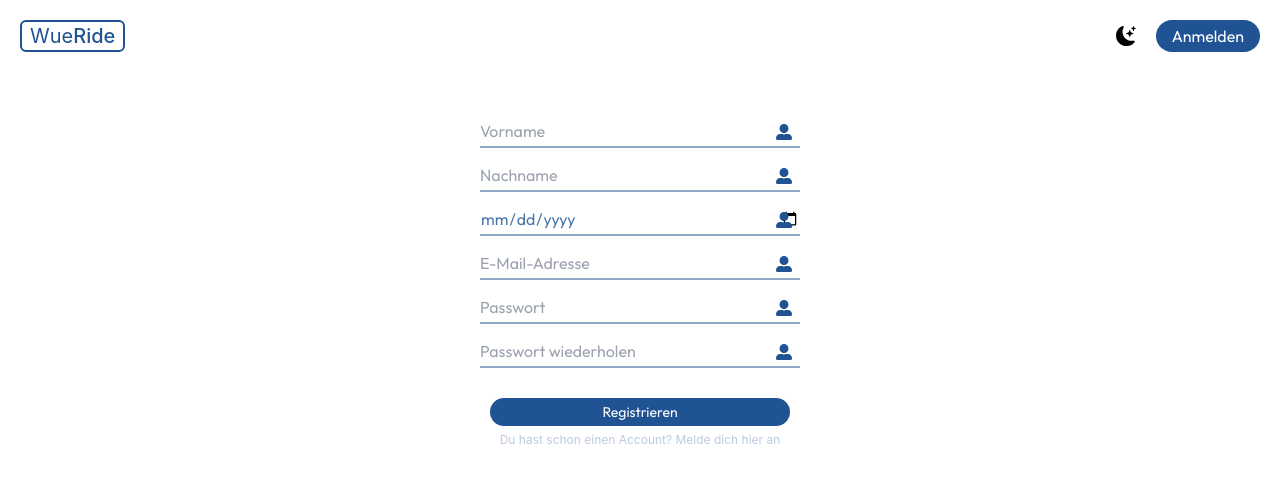
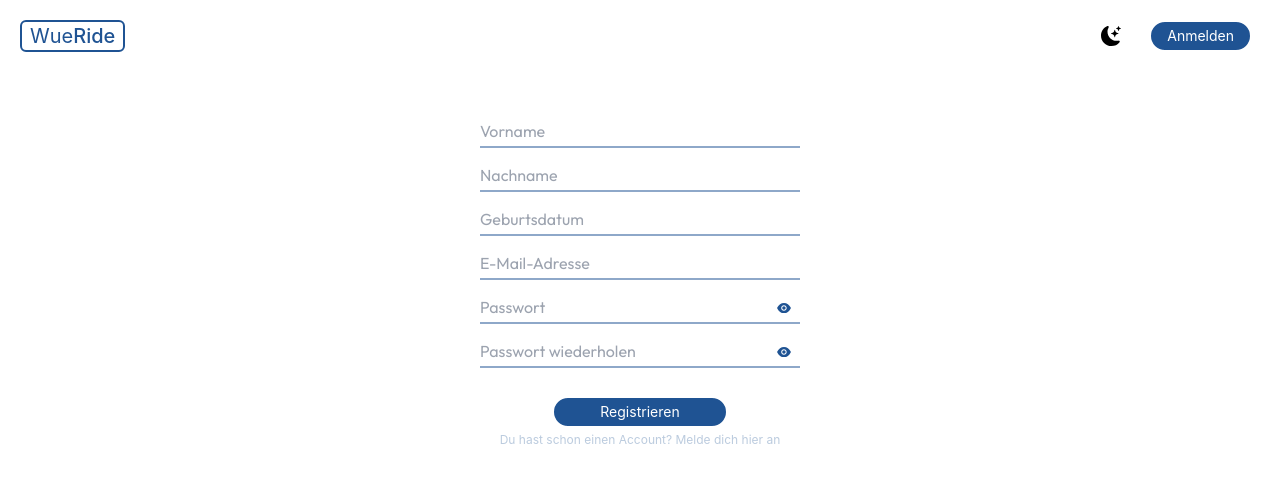
Before and after one commit to GG8000/wueride, a Next.js app: page /registration in a window 1280 px wide. Shown: the top 482 px of the page. Built offline with nearby package versions, Linux system fonts and the light colour scheme.

Commit message:
btn class, handleFunc, test min-h-screen

```diff
--- a/components/button.js
+++ /dev/null
@@ -1,49 +0,0 @@
-import Link from 'next/link';
-
-export default function Button(props) {
-
-    if(props.appearance == "primary") {
-        return(
-            <div className='font-outfit'>
-                 <Link href={props.linkTo}>
-                    <div className='bg-white border-white border-2 text-primary text-center text-sm px-4 py-1 rounded-full w-30 mx-2'>
-                        {props.text}
-                    </div>
-                </Link>
-            </div>
-        )
-    } else if (props.appearance == "secondary") {
-        return(
-            <div className='font-outfit'>
-                 <Link href={props.linkTo}>
-                    <div className='bg-primary border-white border-2 text-white text-sm px-4 py-1 rounded-full w-30 mx-2'>
-                        {props.text}
-                    </div>
-                </Link>
-            </div>
-        )
-    } else if(props.appearance =="nav-prime") {
-        return(
-            <div className='font-outfit'>
-                <a href={props.linkTo}>
-                    <div className='bg-primary text-white px-4 py-1 rounded-full'>
-                        {props.text}
-                    </div>
-                </a>
-            </div>
-        )
-    } else if(props.appearance == "nav-sec") {
-        return(
-            <div>
-                <Link href={props.linkTo}>
-                    <div className='bg-primary border-white border-2 text-white text-sm px-4 py-1 rounded-full w-1/2 mx-2'>
-                        {props.text}
-                    </div>
-                </Link>
-            </div>
-        )
-    }
-
-
-
-};
--- a/components/navbar.js
+++ b/components/navbar.js
@@ -1,15 +1,14 @@
 import {BsFillMoonStarsFill} from 'react-icons/bs';
-import Button from '../components/button';
 import Link from 'next/link';
 
 export default function NavBar() {
     return(
         <nav className='bg-white pt-5 pb-3 mb-1 flex justify-between px-5 sticky top-0 z-10'>
             <Link href="/">
-                <div className='flex text-primary border-2 px-2 rounded-md'>
-                    <h1 className='text-xl'>Wue</h1>
-                    <h1 className='text-xl font-medium'>Ride</h1>
-                </div>
+                    <div className='flex hover:bg-opacity-10 hover:bg-primary text-primary border-2 px-2 rounded-md '>
+                        <h1 className='text-xl'>Wue</h1>
+                        <h1 className='text-xl font-medium'>Ride</h1>
+                    </div>
             </Link>
 
 
@@ -18,7 +17,9 @@ export default function NavBar() {
                     <BsFillMoonStarsFill />
                 </li>
                 <li>
-                    <Button text="Anmelden" appearance="nav-prime" linkTo="signup"/>
+                    <Link href="/signup">
+                        <button className="btn--secondary"> Anmelden</button>
+                        </Link>
                 </li>
             </ul>
         </nav>
--- a/components/testimonials_card.jsx
+++ /dev/null
@@ -1,13 +0,0 @@
-import Image from "next/image";
-
-export default function TestiCard() {
-    return(
-        <div className=" bg-gradient-to-b from-primary to-white w-70 h-40  mx-auto rounded-lg">
-            <div className="flex-row">
-            <Image className='py-3 mx-auto' src="/../public/profile_pics/Person_2.png" alt = "Profile" width="50" height="50"/>
-            <Image className='mx-auto' src="/../public/Bewertung.png" alt = "stars" width="50" height="10"/>
-            <p className="text-primary text-xs text-center px-5 py-4 ">Top App. Könnte etwas schöner designt sein. Sonst alles super. Empfehle sie gerne weiter.</p>
-            </div>
-        </div>
-    )
-};
--- a/components/textfield.jsx
+++ b/components/textfield.jsx
@@ -6,7 +6,7 @@ import { useState } from 'react';
 
 
 //props: id type label placeholder width
-export default function TextField({id, type, label, icon}) {
+export default function TextField({id, type, label, icon, onChange}) {
 
     const [showPassword, setShowPassword] = useState(false);
 
@@ -31,12 +31,11 @@ export default function TextField({id, type, label, icon}) {
 
             break;
         default:
-            icon = <FaUserAlt/>
+            icon = <></>
             break;
     }
 
-
-
+    if(type == "date") {
         return(
             <div>
                 <div className="flex justify-center font-outfit">
@@ -44,7 +43,7 @@ export default function TextField({id, type, label, icon}) {
                         <button onClick={togglePassword} className='text-primary absolute right-2 top-2 '>
                             {icon}
                         </button>
-                    <input type={type} className='form-control
+                        <input type="text" className='form-control
                         block
                         py-1.5
                         w-full
@@ -53,10 +52,41 @@ export default function TextField({id, type, label, icon}) {
                         text-primary
                         focus:text-primary
                         bg-white bg-clip-padding
-                    border-b-2 border-primary border-opacity-50' id={id} placeholder={label}/>
-
+                        border-b-2 border-primary border-opacity-50'
+                         id={id} placeholder={label}
+                        onChange={(e) => console.log(e.target.value)}
+                        onFocus={(e) => (e.target.type = "date")}
+                        onBlur={(e) => (e.target.type = "text")}/>
                     </div>
                 </div>
             </div>
         )
+    } else {
+        return(
+            <div>
+                <div className="flex justify-center font-outfit">
+                    <div className="form-floating mb-3 w-80 relative">
+                        <button onClick={togglePassword} className='text-primary absolute right-2 top-2 '>
+                            {icon}
+                        </button>
+                        <input onChange={onChange} type={type} className='form-control
+                        block
+                        py-1.5
+                        w-full
+                        h-8
+                        text-opacity-80
+                        text-primary
+                        focus:text-primary
+                        bg-white bg-clip-padding
+                        border-b-2 border-primary border-opacity-50'
+                         id={id} placeholder={label}/>
+                    </div>
+                </div>
+            </div>
+        )
+    }
+
+
+
+
 };
--- a/pages/registration.jsx
+++ b/pages/registration.jsx
@@ -1,21 +1,89 @@
 import NavBar from "../components/navbar";
 import TextField from "../components/textfield";
-import Button from "../components/button";
 import Link from 'next/link';
+import { useState } from "react";
 
 export default function Registration() {
+    const [firstname, setFirstname] = useState('');
+    const [lastname, setLastname] = useState('');
+    const [birthdate, setBirthdate] = useState('');
+    const [email, setEmail] = useState('');
+    const [password, setPassword] = useState('');
+    const [passwordConf, setPasswordConf] = useState('');
+
+
+    const [submitted, setSubmitted] = useState(false);
+    const [error, setError] = useState(false);
+
+    const handleFirstnameChange = (e) => {
+        setFirstname(e.target.value);
+        setSubmitted(false);
+    }
+
+    const handleLastnameChange = (e) => {
+        setLastname(e.target.value);
+        setSubmitted(false);
+    }
+
+    const handleBirthdateChange = (e) => {
+        console.log(e.target.value);
+        setBirthdate(e.target.value);
+        setSubmitted(false);
+    }
+
+    const handleEmailChange = (e) => {
+        setEmail(e.target.value);
+        setSubmitted(false);
+    }
+
+    const handlePasswordChange = (e) => {
+        setPassword(e.target.value);
+        checkPW(password,passwordConf);
+        setSubmitted(false);
+    }
+
+    const handlePasswordConfirmationChange = (e) => {
+        setPasswordConf(e.target.value);
+        checkPW(password,passwordConf);
+        setSubmitted(false);
+    }
+
+    const handleSubmit = (e) => {
+        e.preventDefault();
+        if(firstname === '' || lastname === '' || birthdate === '' || email === '' || password === '' || passwordConf === '' || !checkPW) {
+            setError(true);
+        } else {
+            setSubmitted(true);
+            setError(false);
+        }
+    }
+
+    const checkPW = (pw, pwconf) => {
+        if(pw === pwconf && pw.length > 8) {
+            return true;
+        } else {
+            return false;
+        }
+    }
+
     return(
         <div>
             <NavBar/>
             <div className="pt-12 w-96 mx-auto">
-                <TextField type="text" label="Vorname" placeholder="Philonema" id="firstname_input" width="full"/>
-                <TextField type="text" label="Nachname" placeholder="Philosophie" id="lastname_input" width="full"/>
-                <TextField type="date" label="Geburtsdatum" placeholder="23.12.1983" id="birth_input" width="full"/>
-                <TextField type="email" label="E-Mail-Adresse" placeholder="name@wueride.de" id="email_input" width="full"/>
-                <TextField type="password" label="Passwort" placeholder="Xz89@1ffzgl1!_5x" id="pw_input" width="full"/>
-                <TextField type="password" label="Passwort wiederholen" placeholder="Xz89@1ffzgl1!_5x" id="pw_conf_input" width="full"/>
+                <form>
+
+                <TextField onChange={handleFirstnameChange} type="text" label="Vorname" placeholder="Philonema" id="firstname_input"/>
+                <TextField onChange={handleLastnameChange} type="text" label="Nachname" placeholder="Philosophie" id="lastname_input"/>
+                <TextField onChange={handleBirthdateChange} type="date" label="Geburtsdatum" placeholder="23.12.1983" id="birth_input"/>
+                <TextField onChange={handleEmailChange} type="email" label="E-Mail-Adresse" placeholder="name@wueride.de" id="email_input"/>
+                <TextField onChange={handlePasswordChange} type="password" label="Passwort" placeholder="Xz89@1ffzgl1!_5x" id="pw_input" icon="pw"/>
+                <TextField onChange={handlePasswordConfirmationChange} type="password" label="Passwort wiederholen" placeholder="Xz89@1ffzgl1!_5x" id="pw_conf_input" icon="pw"/>
+                </form>
                 <div className="w-80 mx-auto text-center py-4">
-                    <Button text="Registrieren" appearance="secondary" linkTo="/notfound"/>
+                    <Link href="/">
+                        <button onClick={handleSubmit} className="w-44 btn--secondary">Registrieren</button>
+                    </Link>
+
                 </div>
                 <div className="text-xs text-primary text-center w-80 mx-auto -mt-3">
                     <Link className=" text-primary text-opacity-30 hover:text-opacity-80" href="/signup">Du hast schon einen Account? Melde dich hier an</Link>
--- a/pages/signup.jsx
+++ b/pages/signup.jsx
@@ -2,7 +2,6 @@ import NavBar from "../components/navbar";
 import TextField from "../components/textfield";
 import Script from "next/script";
 import Link from 'next/link';
-import Button from "../components/button";
 
 export default function SignUp() {
 
@@ -16,7 +15,9 @@ export default function SignUp() {
                     <Link className=" text-primary text-opacity-30 hover:text-opacity-80" href="/notfound">Passwort vergessen?</Link>
                 </div>
                 <div className="w-80 mx-auto text-center py-4">
-                    <Button text="Anmelden" appearance="secondary" linkTo=""/>
+                    <Link href="/" >
+                        <button className="btn--secondary w-44">Anmelden</button>
+                    </Link>
                 </div>
                 <div className="text-xs text-primary text-center w-80 mx-auto -mt-3">
                     <Link className=" text-primary text-opacity-30 hover:text-opacity-80" href="/registration">Neu hier? Hier gehts zur Registrierung</Link>
--- a/styles/globals.css
+++ b/styles/globals.css
@@ -20,6 +20,28 @@ a {
   box-sizing: border-box;
 }
 
+@layer components {
+  .btn--primary {
+    @apply bg-white hover:bg-primary border-white border-2 text-primary hover:text-white text-center text-sm px-4 py-1 rounded-full mx-2;
+  }
+
+  .btn--secondary {
+    @apply bg-primary hover:bg-white  border-white hover:border-primary border-2 text-white hover:text-primary text-sm px-4 py-1 rounded-full mx-2;
+  }
+
+  .btn--nav-prime {
+    @apply bg-primary text-white px-4 py-1 rounded-full;
+  }
+
+  .btn--nav-sec {
+    @apply bg-primary border-white border-2 text-white text-sm px-4 py-1 rounded-full mx-2;
+  }
+}
+
+
+
+
+
 @font-face {
   font-family: "Outfit";
   src: url('../public/Outfit-VariableFont_wght.ttf');
```
Also changed, not shown: components/testimonials.js (deleted, +0 -31 lines), pages/index.js (+5 -7 lines). Lines whose indentation alone changed are shown as unchanged.
